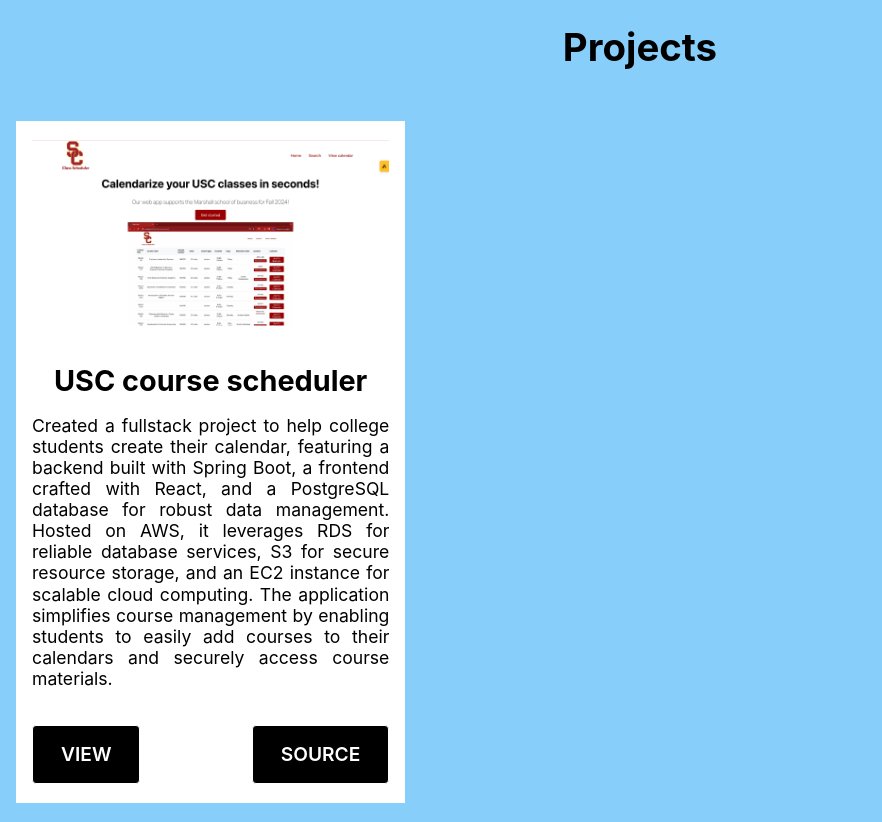
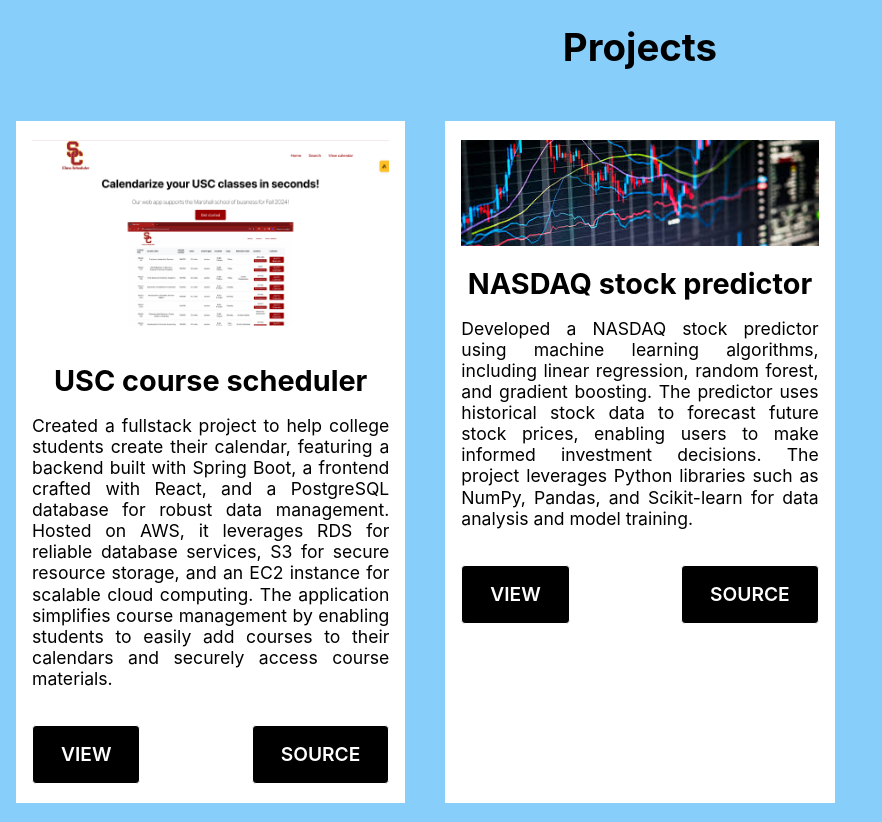
Before and after one commit to harshkhub/Portfolio-web, a React (Create React App) app: page / in a window 1280 px wide. Shown: the part 3300-4122 px from the top of the page, without its empty margins (0-882 px from the left). Built offline with nearby package versions, Linux system fonts and the light colour scheme.

Commit message:
Added stock predictor

```diff
--- a/src/components/WorkcardData.js
+++ b/src/components/WorkcardData.js
@@ -1,5 +1,6 @@
 import ASM from './images/ASM.png'
 import course from './images/course.png'
+import predictor from './images/predictor.png'
 import test1 from './images/test1.mov'
 
 const ProjectCardData = [
@@ -11,12 +12,12 @@
         source: "https://github.com/harshkhub/Course-scheduler-Fullstack"
 
     },
-/*  {
-        imgsrc: ASM,
-        title: "ASML concept management tool",
-        text: "Project description",
-        view: "https://asm-frontend.s3-website.us-east-2.amazonaws.com/",
-        source: "https://github.com/harshkhub/Course-scheduler-Fullstack"
-    },*/
+  {
+        imgsrc: predictor,
+        title: "NASDAQ stock predictor",
+        text: "Developed a NASDAQ stock predictor using machine learning algorithms, including linear regression, random forest, and gradient boosting. The predictor uses historical stock data to forecast future stock prices, enabling users to make informed investment decisions. The project leverages Python libraries such as NumPy, Pandas, and Scikit-learn for data analysis and model training.  ",
+        view: "https://github.com/harshkhub/Stock-market-predictor/tree/main",
+        source: "https://github.com/harshkhub/Stock-market-predictor/tree/main"
+    },
 ];
 export default ProjectCardData
```
Also changed, not shown: src/components/images/predictor.png (added).
